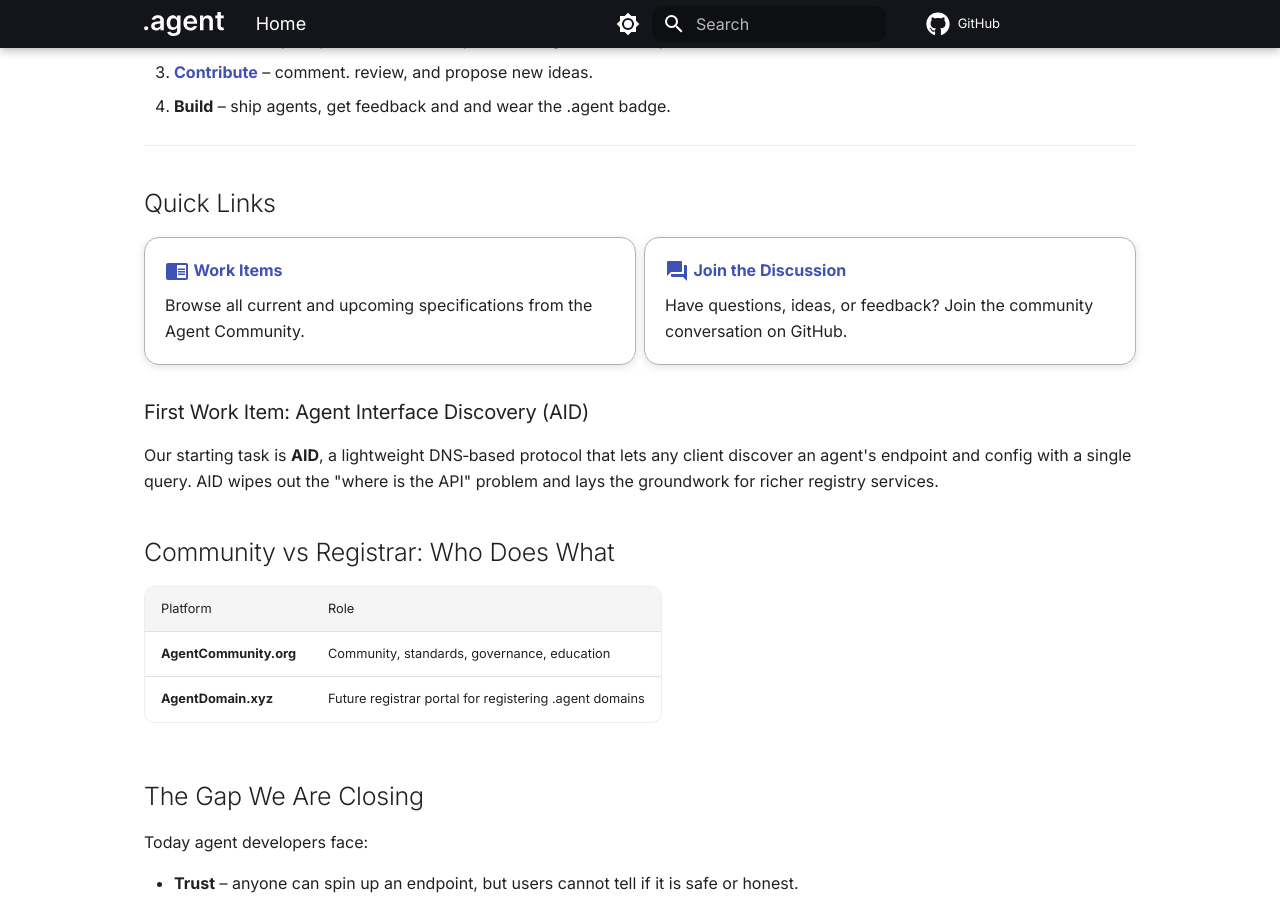
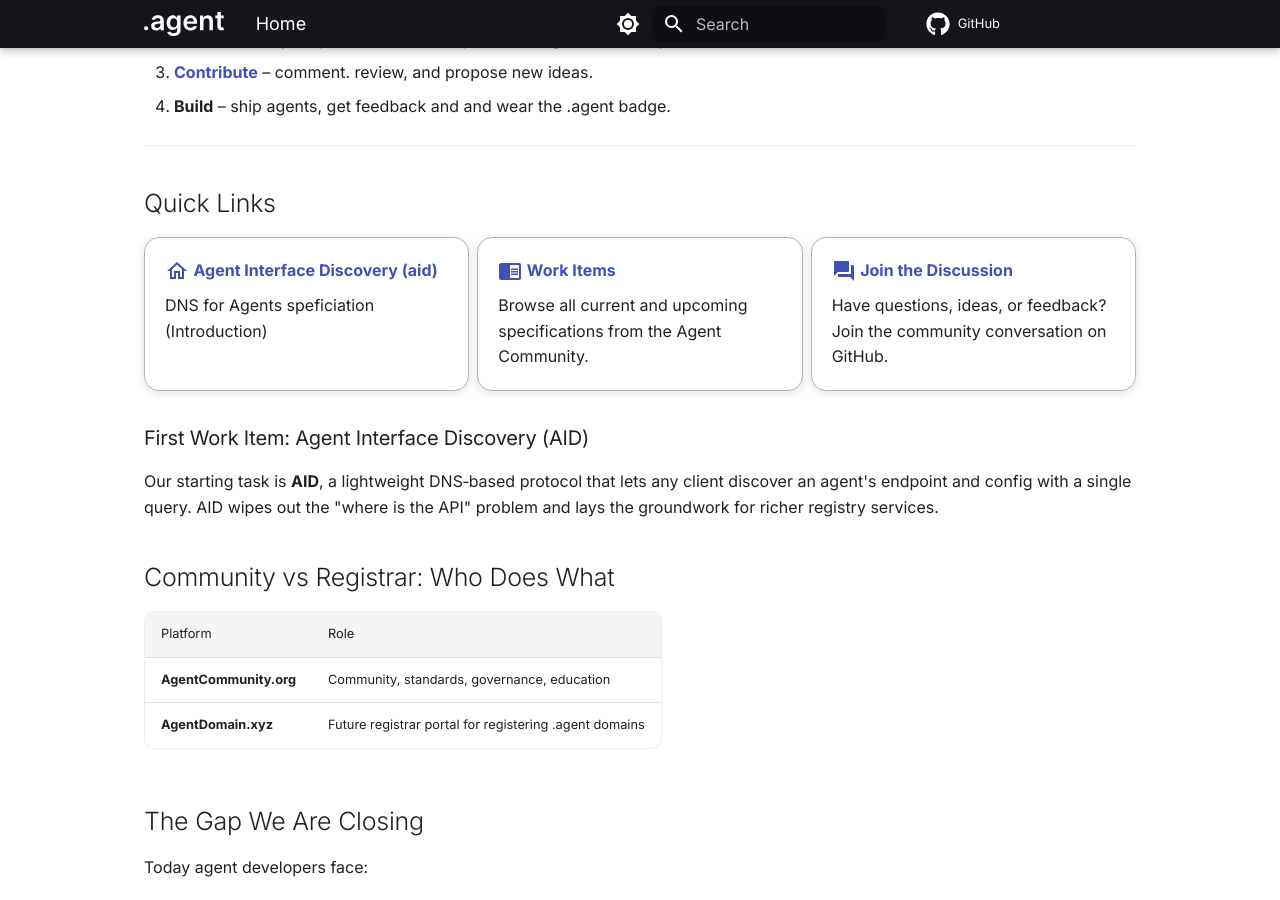
Before and after one commit to agentcommunity/docs, an MkDocs documentation site: the page built from docs/index.md, in a window 1280 px wide and 900 px high, scrolled down 785 px. Built offline with MkDocs 1.6.1 and Material for MkDocs 9.7.7, drawn with Linux system fonts in a browser that asks for light colours; comment, search, counter and statistics services are not loaded.

Commit message:
index update

```diff
--- a/docs/index.md
+++ b/docs/index.md
@@ -36,6 +36,10 @@ The Agent Community is an open, non‑commercial home where builders, researcher
 
 
 <div class="grid cards" markdown>
+
+-   [:material-home-outline:{ .lg .middle } __Agent Interface Discovery (aid)__](specs/index.md)
+
+    DNS for Agents speficiation (Introduction)
 
 -   [:material-book-open:{ .lg .middle } __Work Items__](specs/index.md)
 
```
Also changed, not shown: vercel.json.
